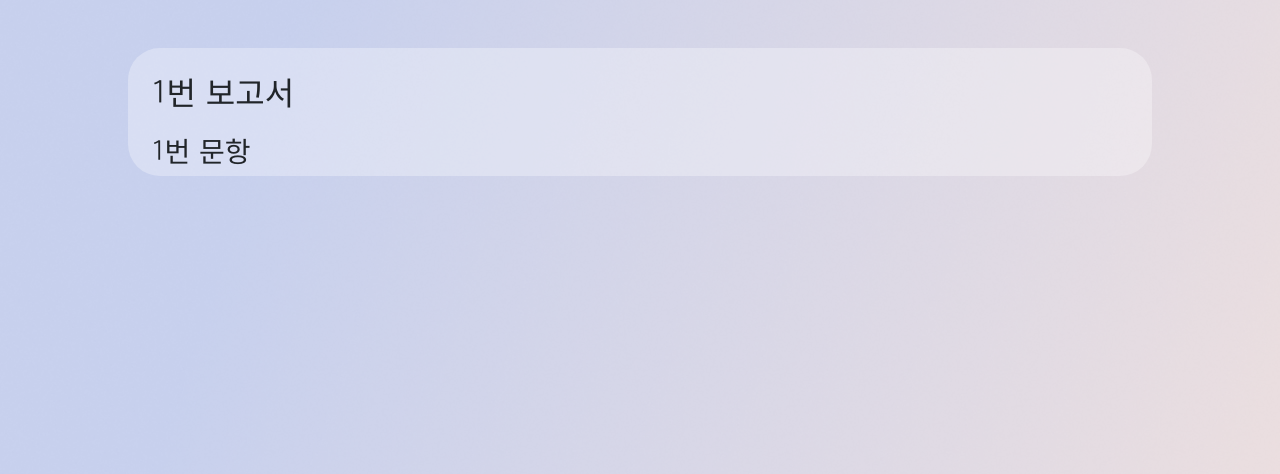
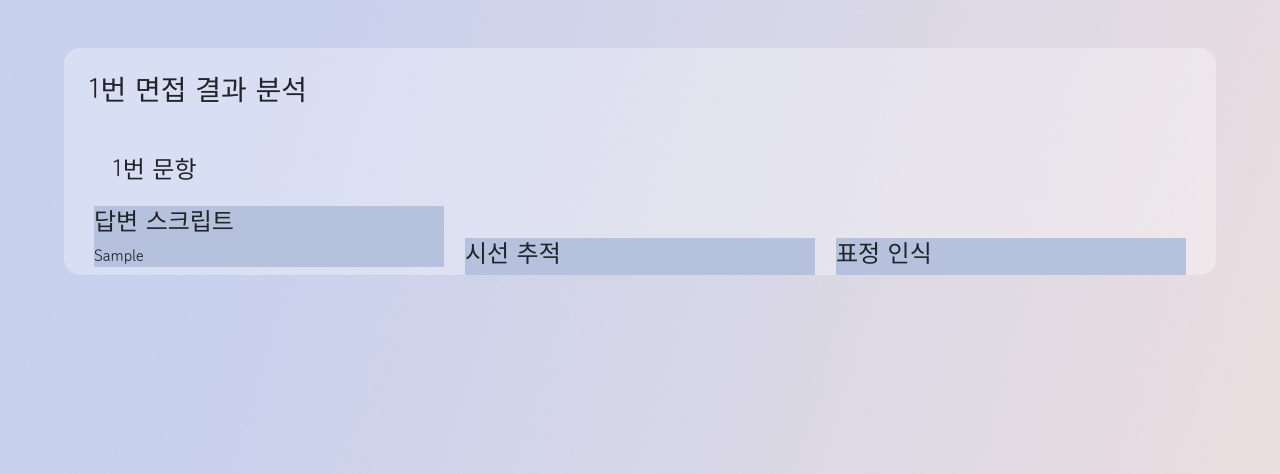
Before and after one commit to jin2313/getjob, a Django app: template interviewapp/templates/interviewapp/report.html in a window 1280 px wide. Shown: the top 474 px of the page. Run offline with Django 3.2, Linux system fonts and the light colour scheme; the template is opened without the code that fills it: most values are stand-ins (such as "Sample title", 1, 10 or a date in 2020); some libraries are stand-ins or nearby versions.

Commit message:
05/29 commit2

```diff
--- a/interviewapp/templates/interviewapp/report.html
+++ b/interviewapp/templates/interviewapp/report.html
@@ -1,6 +1,9 @@
 {% extends 'base.html' %}
 {% load bootstrap4 %}
 {% load static %}
+{% load to_str from tag_library %}
+{% load split from tag_library %}
+{% load zip from tag_library %}
 
 {% block content %}
 
@@ -10,23 +13,44 @@
     }
     .report-container {
         display: inline-block;
-        width: 80%;
+        width: 90%;
         background-color: rgba(255, 255, 255, 0.3);
-        border-radius: 2rem;
+        border-radius: 1rem;
+    }
+    .result-container {
+        display: inline-block;
+        width: 350px;
+        background-color: #b6c1dd;
     }
 </style>
 
 {% for report in report_list %}
     <div class="report-container my-5" style="text-align: left;">
-        <h2 class="my-4 mx-4">{{ report.0.report_num }}번 보고서</h2>
+        <h3 class="my-4 mx-4">{{ report.0.report_num }}번 면접 결과 분석</h3>
         {% for result in report %}
-            {% if result.quest_id == '1' %}
-                <h3>1번입니다</h3>
+            <p id="{{ result.report_num }}_{{ result.quest_id.quest_id }}_stt-text" style="display: none;">{{ result.result_stt }}</p>
+
+            <h4 class="mt-5 mx-5">{{ result.quest_id }}번 문항</h4>
+            {% if result.quest_id.quest_id == 1 or result.quest_id.quest_id == 6 or result.quest_id.quest_id == 7 %}
+                <div style="text-align: center;">
+                {% with title_list='답변 스크립트, 시선 추적, 표정 인식' %}
+                {% with title_list|split:", " as titles %}
+                    {% for title in titles %}
+                        <div class="result-container mt-3 mx-2" style="text-align: left;">
+                            <h4>{{ title }}</h4>
+                            <div class="print-result" id="{{ result.report_num }}_{{ result.quest_id.quest_id }}_{{ title }}"></div>
+                        </div>
+
+                    {% endfor %}
+                {% endwith %}
+                {% endwith %}
+                </div>
             {% else %}
-                <h3 class="mx-4">{{ result.quest_id }}번 문항</h3>
             {% endif %}
         {% endfor %}
     </div>
 {% endfor %}
 
+<script src="{% static 'js/report.js' %}"></script>
+
 {% endblock %}
--- a/interviewapp/templates/interviewapp/tendency.html
+++ b/interviewapp/templates/interviewapp/tendency.html
@@ -1,7 +1,7 @@
 {% extends 'base.html' %}
 {% load bootstrap4 %}
 {% load static %}
-{% load split %}
+{% load split from tag_library %}
 
 {% block content %}
 
--- /dev/null
+++ b/interviewapp/templatetags/tag_library.py
@@ -0,0 +1,23 @@
+from django import template
+
+register = template.Library()
+
+
+@register.filter(name="split")
+def split(value, key):
+    return value.split(key)
+
+
+@register.filter(name="to_int")
+def to_int(value):
+    return int(value)
+
+
+@register.filter(name="to_str")
+def to_str(value):
+    return str(value)
+
+
+@register.filter(name="zip")
+def zip(value1, value2):
+    return zip(value1, value2)
--- /dev/null
+++ b/static/js/report.js
@@ -0,0 +1,24 @@
+const results = document.getElementsByClassName("print-result");
+
+for (let i = 0; i < results.length; i++) {
+    var id = results.item(i).id;
+    if (id.substr(4) == "답변 스크립트")
+        Print_Script(id);
+    else if (id.substr(4) == "시선 추적")
+        Print_Eye(id);
+    else if (id.substr(4) == "표정 인식")
+        Print_Face(id);
+}
+
+function Print_Script(id) {
+    var result_container = document.getElementById(id);
+    result_container.innerHTML = document.getElementById(id.substr(0, 4) + "stt-text").innerText;
+}
+
+function Print_Eye() {
+
+}
+
+function Print_Face() {
+
+}
```
Also changed, not shown: interviewapp/templatetags/split.py (deleted, +0 -8 lines).
